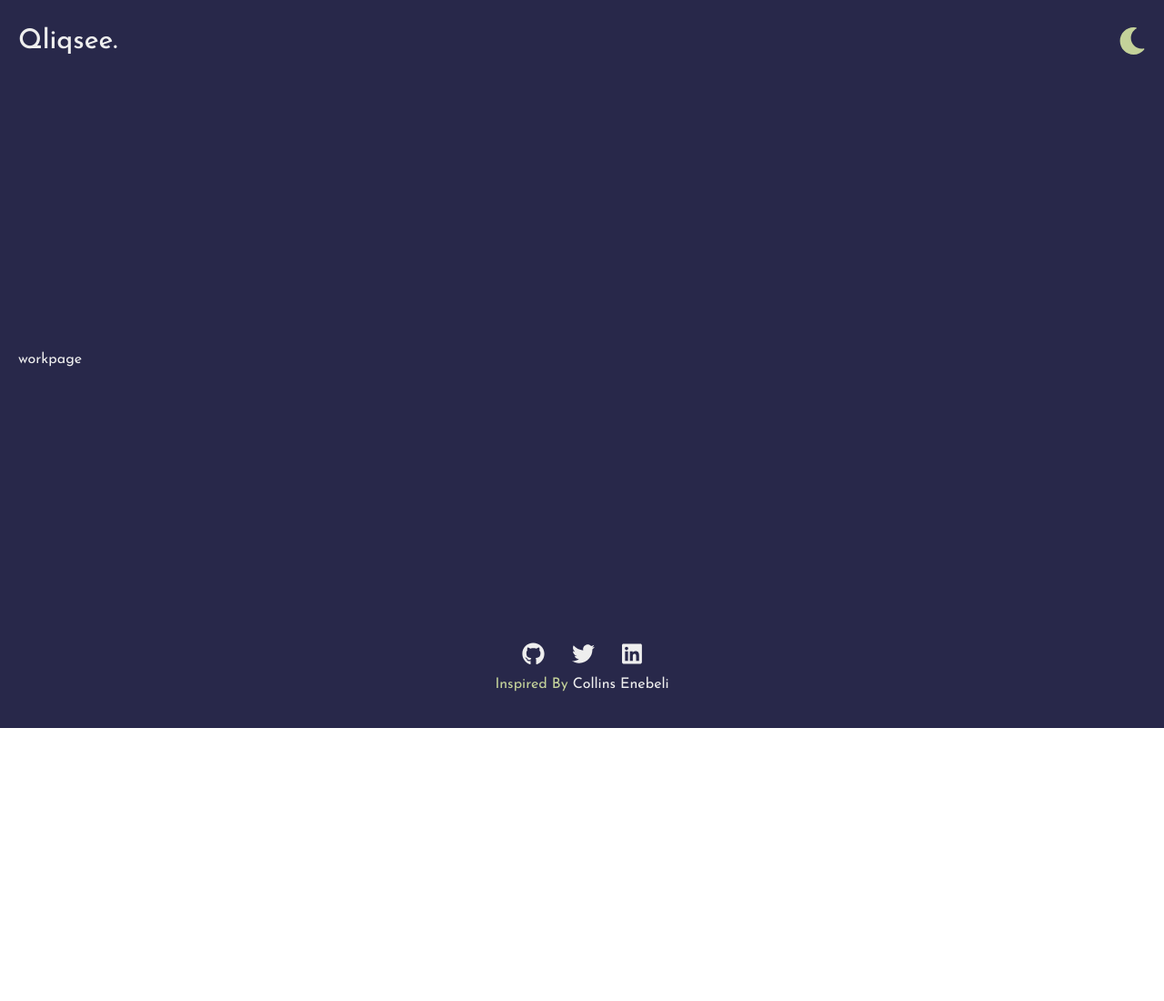
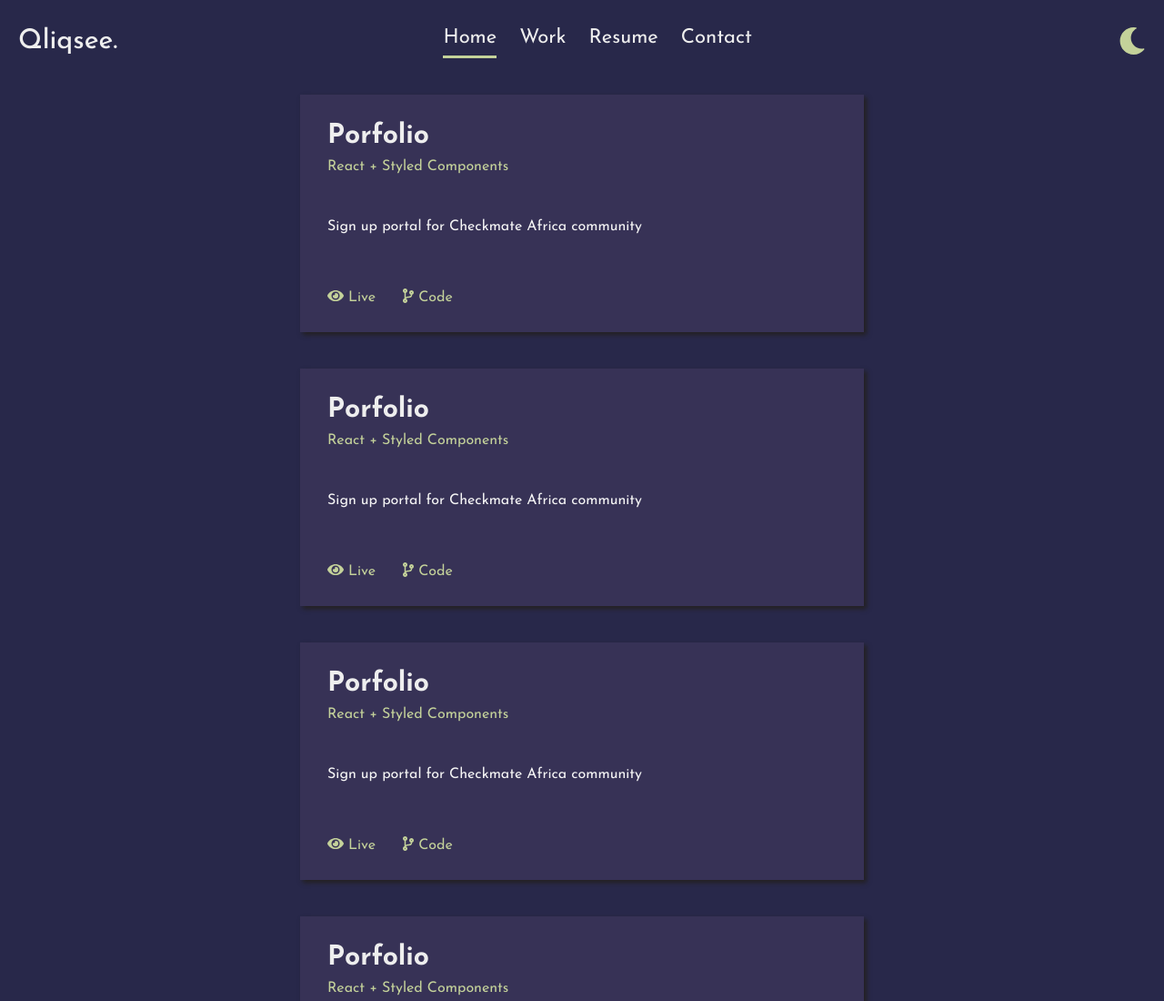
Before and after one commit to Qliqsee/portfolio, a Gatsby site: page /work in a window 1280 px wide. Shown: the top 1100 px of the page at 91% size. Before the commit the page ends 800 px from the top, so only its background shows below. Built offline with nearby package versions, Linux system fonts and the light colour scheme; Gatsby itself is replaced by a stand-in of ours.

Commit message:
workpage ready

```diff
--- /dev/null
+++ b/src/components/Card.jsx
@@ -0,0 +1,31 @@
+import React from "react"
+import { FontAwesomeIcon } from "@fortawesome/react-fontawesome"
+import { faCodeBranch, faEye } from "@fortawesome/free-solid-svg-icons"
+import "../styles/card.scss"
+
+export default function Card() {
+  return (
+    <div className="card">
+      <div className="c_section_1">
+        <div className="title">Porfolio</div>
+        <span>React + Styled Components</span>
+      </div>
+      <div className="c_section_2">
+        <span>Sign up portal for Checkmate Africa community</span>
+      </div>
+      <div className="c_section_3">
+        <div className="live">
+          <span>
+            <FontAwesomeIcon icon={faEye} />
+          </span>{" "}
+          Live
+        </div>
+        <div className="code">
+          <span>
+            <FontAwesomeIcon icon={faCodeBranch} /> Code
+          </span>
+        </div>
+      </div>
+    </div>
+  )
+}
--- a/src/components/Header.jsx
+++ b/src/components/Header.jsx
@@ -3,6 +3,7 @@ import { useEffect, useState } from "react"
 import "../styles/header.scss"
 import { FontAwesomeIcon } from "@fortawesome/react-fontawesome"
 import { faSun, faMoon } from "@fortawesome/free-solid-svg-icons"
+import { Link } from "gatsby"
 
 export default function Header({ showMenu, setShowMenu, theme, setTheme }) {
   // showmenu function
@@ -18,6 +19,20 @@ export default function Header({ showMenu, setShowMenu, theme, setTheme }) {
     <div className="header">
       <div className="navigation">
         <div className="logo">Qliqsee.</div>
+        <div className="links">
+          <Link className="link_items link_1 active" to="/">
+            Home
+          </Link>
+          <Link className="link_items link_2" to="work">
+            Work
+          </Link>
+          <Link className="link_items link_3" to="resume">
+            Resume
+          </Link>
+          <Link className="link_items link_4" to="contact">
+            Contact
+          </Link>
+        </div>
         <div className="mode" onClick={changeMode}>
           <FontAwesomeIcon icon={theme ? faSun : faMoon} />
         </div>
--- a/src/pages/index.jsx
+++ b/src/pages/index.jsx
@@ -5,6 +5,7 @@ import { init } from "ityped"
 import { FontAwesomeIcon } from "@fortawesome/react-fontawesome"
 import { faCaretRight } from "@fortawesome/free-solid-svg-icons"
 import Layout from "../components/Layout"
+import { Link } from "gatsby"
 
 export default function Home() {
   // ityped animation start
@@ -44,10 +45,10 @@ export default function Home() {
             </p>
           </div>
           <div className="explore">
-            <span>
+            <Link to="work">
               Explore{" "}
               <FontAwesomeIcon className="right_icon" icon={faCaretRight} />
-            </span>
+            </Link>
           </div>
         </div>
       </div>
--- a/src/pages/work.jsx
+++ b/src/pages/work.jsx
@@ -1,6 +1,29 @@
 import React from "react"
+import { FontAwesomeIcon } from "@fortawesome/react-fontawesome"
 import Layout from "../components/Layout"
+import Card from "../components/Card"
+import "../styles/work.scss"
 
 export default function work() {
-  return <Layout>workpage</Layout>
+  return (
+    <Layout>
+      <div className="work">
+        <Card />
+        <Card />
+        <Card />
+        <Card />
+        <Card />
+        <Card />
+        <Card />
+        <Card />
+        <Card />
+        <Card />
+        <Card />
+        <Card />
+        <Card />
+        <Card />
+        <Card />
+      </div>
+    </Layout>
+  )
 }
--- /dev/null
+++ b/src/styles/card.scss
@@ -0,0 +1,68 @@
+@import "./global.scss";
+
+.card {
+  padding: 30px;
+  box-shadow: 6px 6px 10px grey;
+  background: #e2e2e2;
+  width: 50%;
+  margin: 20px 0;
+  display: flex;
+  flex-direction: column;
+
+  @include mobile {
+    padding: 20px 10px;
+    width: 90%;
+    margin: 10px 0;
+  }
+
+  &:last-child {
+    margin-bottom: 50px;
+  }
+
+  .c_section_1 {
+    margin-bottom: 50px;
+
+    .title {
+      color: #646161;
+      font-size: 30px;
+      font-weight: 700;
+
+      @include mobile {
+        font-size: 20px;
+      }
+    }
+    span {
+      font-weight: 400;
+      color: #947272;
+      margin-top: 10px;
+      display: inline-block;
+
+      @include mobile {
+        font-size: 15px;
+      }
+    }
+  }
+  .c_section_2 {
+    margin-bottom: 60px;
+
+    @include mobile {
+      font-size: 15px;
+    }
+  }
+  .c_section_3 {
+    display: flex;
+    align-content: row;
+
+    @include mobile {
+      font-size: 15px;
+    }
+
+    div {
+      color: #646161;
+    }
+
+    div:not(:last-child) {
+      margin-right: 30px;
+    }
+  }
+}
--- a/src/styles/header.scss
+++ b/src/styles/header.scss
@@ -12,6 +12,38 @@
 
       @include mobile {
         font-size: 20px;
+      }
+    }
+    .links {
+      display: flex;
+      justify-content: space-between;
+      font-size: 22px;
+      color: $ddb;
+      margin-right: 20px;
+      text-decoration: none;
+
+      @include mobile {
+        display: none;
+      }
+
+      a {
+        text-decoration: none;
+        color: $ddb;
+        transition: all 0.2s ease;
+
+        &:hover {
+          border-bottom: 3px solid $ldt;
+        }
+        &.active {
+          border-bottom: 3px solid $ldt;
+        }
+      }
+
+      .link_items:not(:last-child) {
+        margin-right: 25px;
+      }
+      .link_items {
+        margin-right: 25px;
       }
     }
     .logo {
--- a/src/styles/home.scss
+++ b/src/styles/home.scss
@@ -93,11 +93,12 @@
         justify-content: center;
       }
 
-      span {
+      a {
         display: inline-block;
         padding: 10px 20px;
         background-color: $dlb;
         color: whitesmoke;
+        text-decoration: none;
 
         @include mobile {
           padding: 7px 15px;
--- a/src/styles/layout.scss
+++ b/src/styles/layout.scss
@@ -17,6 +17,34 @@
 
     &.dark {
       background-color: $ddb;
+
+      // work page dark mode
+      .card {
+        background-color: #373256;
+        box-shadow: 3px 3px 5px #232020;
+
+        .c_section_2 span {
+          color: whitesmoke;
+        }
+        .c_section_3 {
+          div {
+            color: $ddt;
+          }
+        }
+      }
+
+      .links {
+        a {
+          color: $dlt;
+
+          &:hover {
+            border-bottom: 3px solid $ddt;
+          }
+          &.active {
+            border-bottom: 3px solid $ddt;
+          }
+        }
+      }
 
       .logo {
         color: $dlt;
--- a/src/styles/work.scss
+++ b/src/styles/work.scss
@@ -0,0 +1,7 @@
+@import "./global.scss";
+
+.work {
+  display: flex;
+  flex-direction: column;
+  align-items: center;
+}
```
